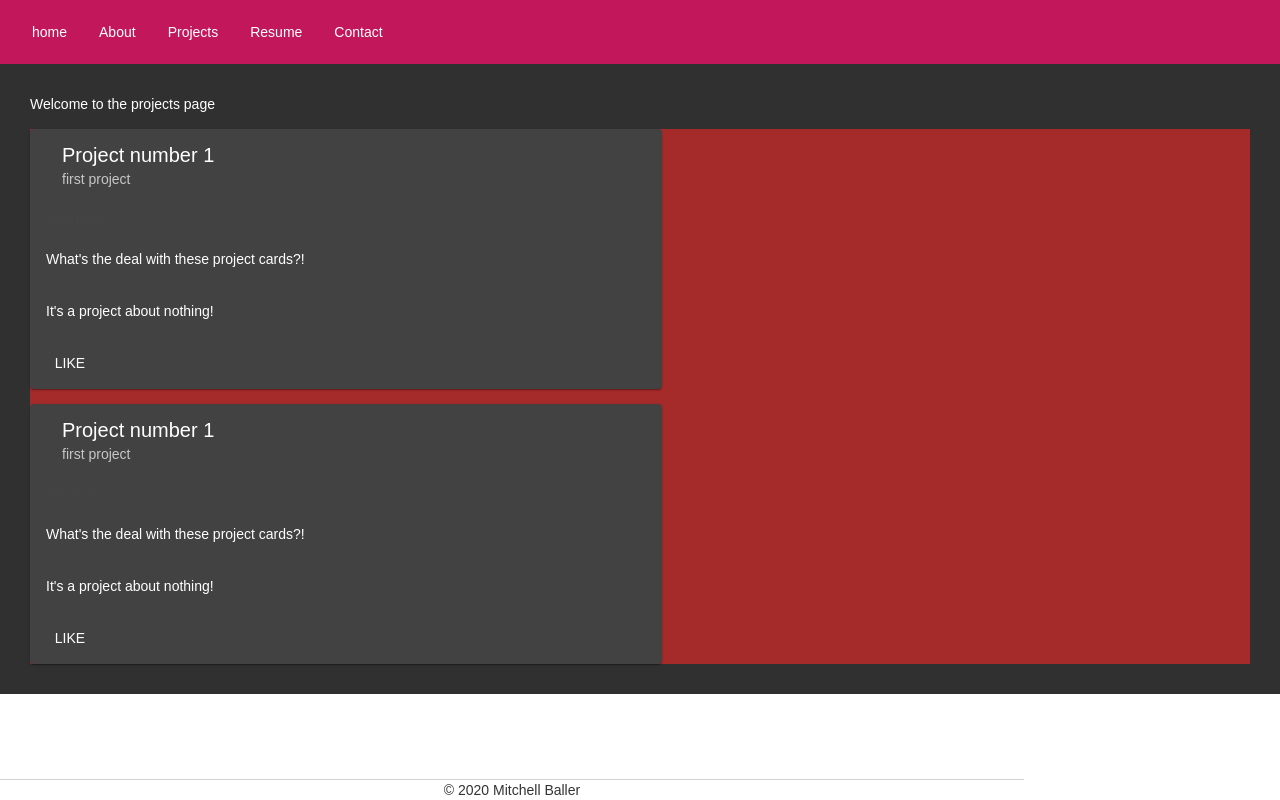
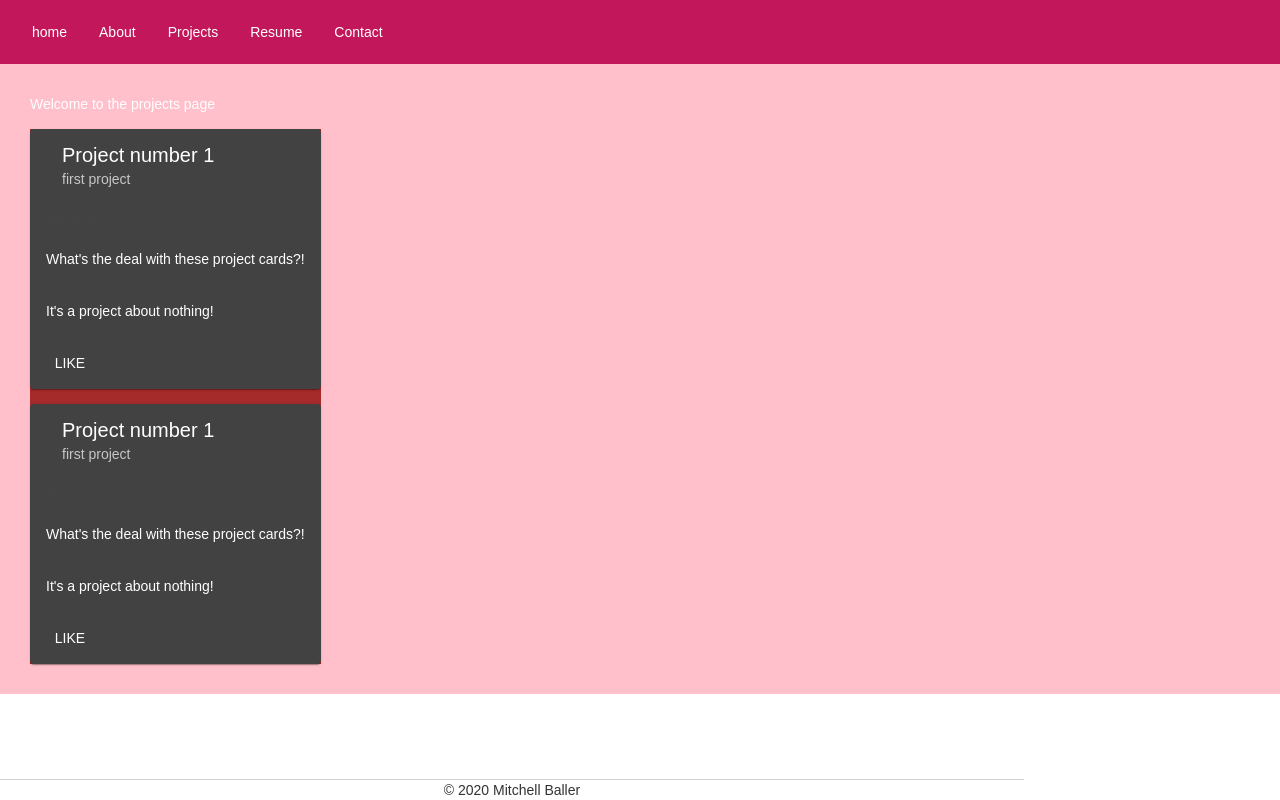
Before and after one commit to mitchellballer/personal_site, an Angular app in the folder angular/personal-site/: page /projects in a window 1280 px wide. Built offline with nearby package versions, Linux system fonts and the light colour scheme.

Commit message:
styling this with Material ontop is extermely difficult and frustrating

```diff
--- a/angular/personal-site/src/app/app.component.css
+++ b/angular/personal-site/src/app/app.component.css
@@ -0,0 +1,5 @@
+.basic-container {
+    background-color: pink;
+    display: flex;
+    align-content: center;
+}
--- a/angular/personal-site/src/app/projects/projects.component.css
+++ b/angular/personal-site/src/app/projects/projects.component.css
@@ -1,9 +1,8 @@
 .project {
     margin-top: 15px;
-    max-width: 600px;
-    display: grid;
 }
 
 .projects-container {
     background-color: brown;
+    max-width: 600px;
 }
--- a/angular/personal-site/src/app/projects/projects.component.html
+++ b/angular/personal-site/src/app/projects/projects.component.html
@@ -1,6 +1,6 @@
 {{landing}}
-<div class="projects-container">
-<mat-card class="project">
+<div class="projects-container" layout-align='center none'>
+<mat-card class="project" layout-align='center center'>
     <mat-card-header>
         <mat-card-title>Project number 1</mat-card-title>
         <mat-card-subtitle>first project</mat-card-subtitle>
--- a/angular/personal-site/src/styles.css
+++ b/angular/personal-site/src/styles.css
@@ -25,5 +25,5 @@ html, body { height: 100%; }
 body { margin: 0; font-family: Roboto, "Helvetica Neue", sans-serif; }
 
 .basic-container {
-  padding: 30px
+  padding: 30px;
 }
```
